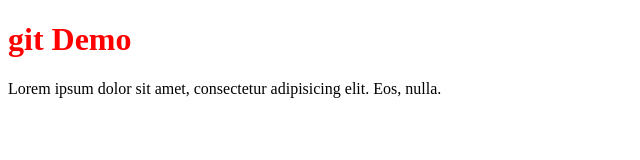
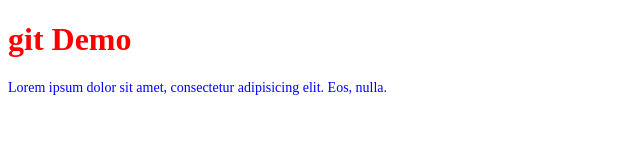
Before and after one commit to dan00815/git-demo, a plain HTML site: page index.html in a window 1280 px wide. Shown: the whole page, without its empty margins (0-640 px from the left). Drawn offline with Linux system fonts and the light colour scheme.

Commit message:
New pTag color & fontsize

```diff
--- a/style.css
+++ b/style.css
@@ -1,3 +1,7 @@
 h1 {
   color: red;
 }
+p {
+  color: blue;
+  font-size: 14px;
+}
```
